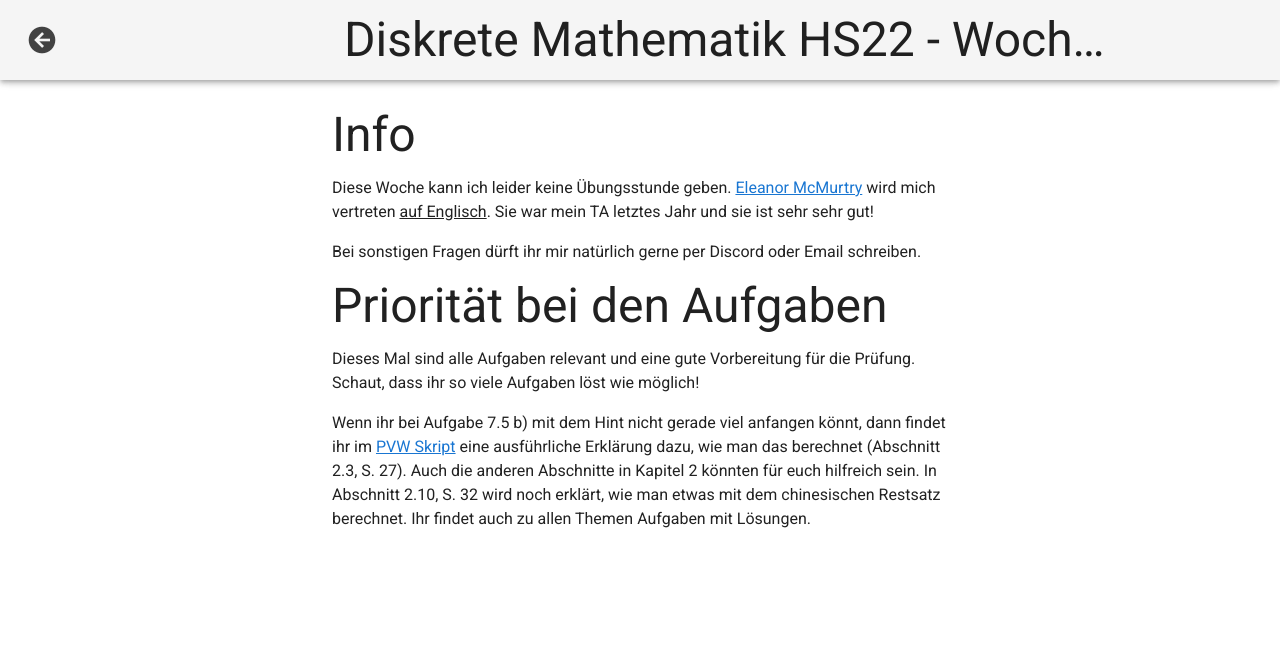
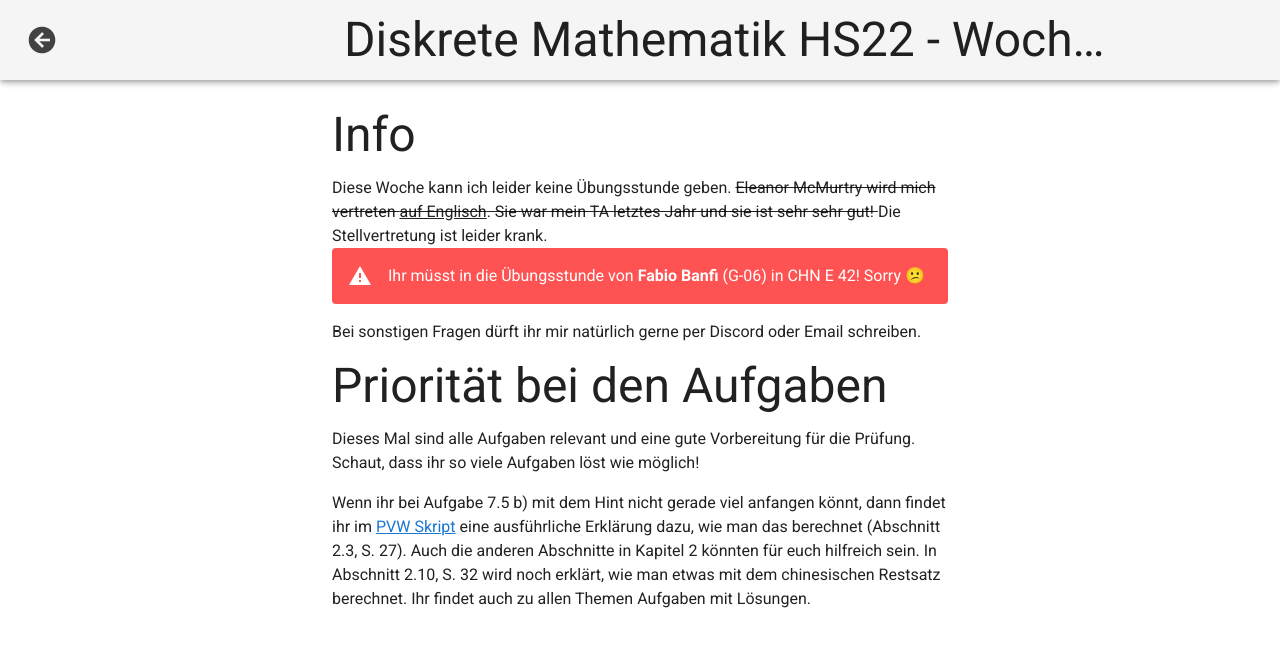
Before and after one commit to HumbleCatcher/eth-homepage, a Nuxt app: page /dm2022/week/7 in a window 1280 px wide. Shown: the top 646 px of the page. Built offline with nearby package versions, Linux system fonts and the light colour scheme.

Commit message:
new substitute

```diff
--- a/pages/dm2022/index.vue
+++ b/pages/dm2022/index.vue
@@ -6,7 +6,7 @@
         Montag / Mittwoch — 14-16 —
         <a
           target="_blank"
-          href="https://www.rauminfo.ethz.ch/Rauminfo/grundrissplan.gif?gebaeude=CAB&geschoss=G&raumNr=56&lang=de"
+          href="https://www.rauminfo.ethz.ch/Rauminfo/grundrissplan.gif?gebaeude=ETA&geschoss=F&raumNr=5&lang=de"
         >
           ETA F 5
         </a>
--- a/pages/dm2022/week/7.vue
+++ b/pages/dm2022/week/7.vue
@@ -3,11 +3,16 @@
     <h3>Info</h3>
     <p>
       Diese Woche kann ich leider keine Übungsstunde geben.
-      <a href="https://crypto.ethz.ch/~mcmurtry/" target="_blank"
-        >Eleanor McMurtry</a
-      >
-      wird mich vertreten <u>auf Englisch</u>. Sie war mein TA letztes Jahr und
-      sie ist sehr sehr gut!
+      <s
+        >Eleanor McMurtry wird mich vertreten <u>auf Englisch</u>. Sie war mein
+        TA letztes Jahr und sie ist sehr sehr gut!
+      </s>
+      Die Stellvertretung ist leider krank.
+      <br />
+      <v-alert type="error">
+        Ihr müsst in die Übungsstunde von <b>Fabio Banfi</b> (G-06) in CHN E 42!
+        Sorry 😕
+      </v-alert>
     </p>
 
     <p>
```
